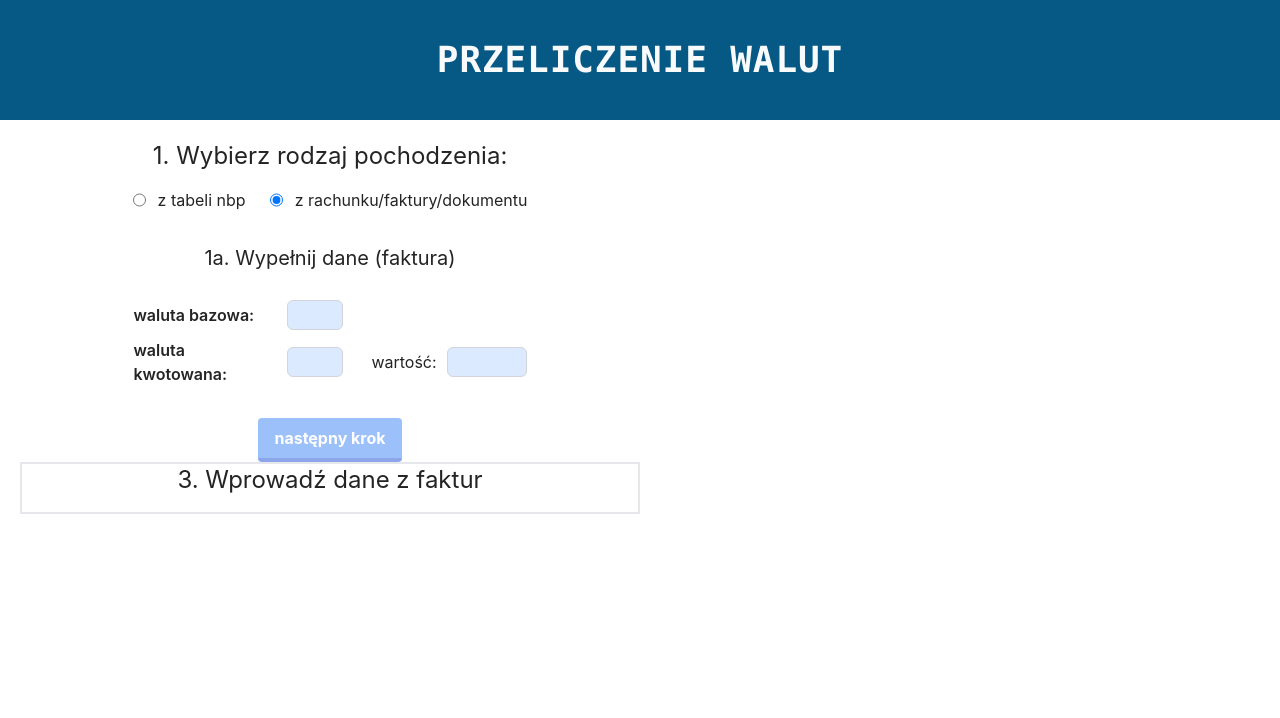
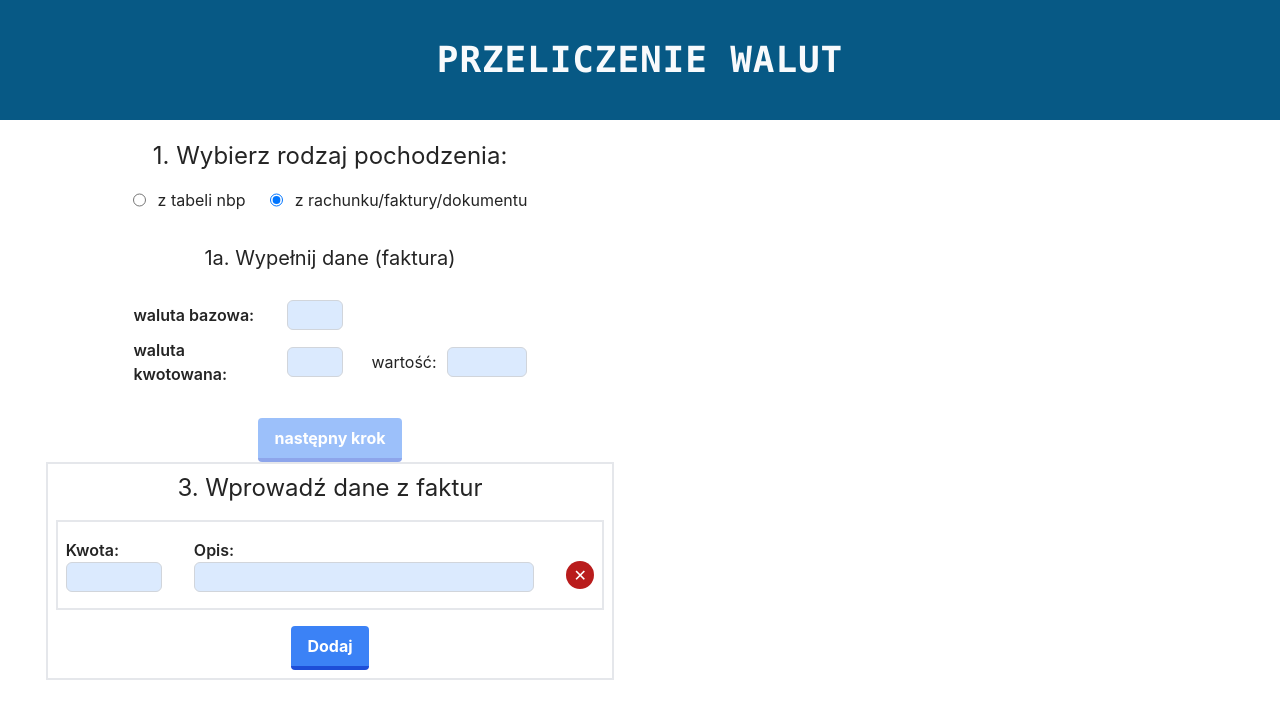
Before and after one commit to MacJ13/currency-conversion, a React (Vite) app: page / in a window 1280 px wide. Shown: the top 718 px of the page. Built offline with nearby package versions, Linux system fonts and the light colour scheme.

Commit message:
Create InvoiceField component
Create and add InvoiceFieldProps type to the component
Add the component to Invoices component

```diff
--- /dev/null
+++ b/src/features/invoices/InvoiceField.tsx
@@ -0,0 +1,67 @@
+import Button from "../../components/button/Button";
+import Flex from "../../components/flex/Flex";
+import Input from "../../components/input/Input";
+import Label from "../../components/label/Label";
+import useFractionInput from "../../hooks/useFractionInput";
+import { InvoiceFieldProps } from "../../utils/types/components";
+
+const InvoiceField = ({ invoice }: InvoiceFieldProps) => {
+  const { inputValue, numberValue, handleNumberChange } = useFractionInput();
+
+  const fieldAmount = "amount" + invoice.id;
+  const fieldDescription = "desc" + invoice.id;
+
+  return (
+    <Flex className="flex relative items-center gap-8 border-2 px-2 py-4">
+      <Flex className="flex flex-col w-24">
+        <Label htmlFor={fieldAmount} className="font-semibold">
+          Kwota:
+        </Label>
+        <Input
+          input={{
+            type: "number",
+            name: fieldAmount,
+            id: fieldAmount,
+            value: inputValue,
+          }}
+          className="font-semibold bg-blue-100 border border-gray-300 text-gray-
+    900 text-sm rounded-md focus:outline-none focus:border-blue-400
+    block w-14 p-1 w-full"
+          onChange={(e) => {
+            handleNumberChange(e.target.value);
+          }}
+        />
+      </Flex>
+      <Flex className="flex-1 flex flex-col">
+        <Label htmlFor={fieldDescription} className="font-semibold">
+          Opis:
+        </Label>
+        <Input
+          input={{
+            type: "text",
+            name: fieldDescription,
+            id: fieldDescription,
+            value: invoice.description,
+          }}
+          className="font-semibold bg-blue-100 border border-gray-300 text-gray-
+    900 text-sm rounded-md focus:outline-none focus:border-blue-400
+    block w-14 p-1 w-full"
+          onChange={() => {
+            console.log("change");
+          }}
+        />
+      </Flex>
+      <Button
+        //   absolute top-1 right-1
+        className="flex relative top-2.5 justify-center items-center text-white bg-red-700 font-black rounded-3xl w-7 h-7 "
+        onClick={() => {
+          console.log("delete");
+        }}
+      >
+        &#10005;
+      </Button>
+    </Flex>
+  );
+};
+
+export default InvoiceField;
--- a/src/features/invoices/Invoices.tsx
+++ b/src/features/invoices/Invoices.tsx
@@ -1,11 +1,85 @@
+import { useSelector } from "react-redux";
+import Button from "../../components/button/Button";
+import Flex from "../../components/flex/Flex";
 import Heading from "../../components/heading/Heading";
+import { selectInvoicesField } from "../../redux/invoices/invoicesSlice";
+import InvoiceField from "./InvoiceField";
+// import Input from "../../components/input/Input";
+// import Label from "../../components/label/Label";
 
 const Invoices = () => {
+  const invoices = useSelector(selectInvoicesField);
+
+  const invoiceFields = invoices.map((invoice) => (
+    <InvoiceField key={invoice.id} invoice={invoice} />
+  ));
+
   return (
-    <div className="border-2 ">
+    <div className="border-2 w-11/12 m-auto p-2">
       <Heading type="h2" className="text-2xl semi-bold text-center mb-4">
         3. Wprowadź dane z faktur
       </Heading>
+      <Flex className="flex flex-col gap-4">
+        {/* <Flex className="flex relative items-center gap-8 border-2 px-2 py-4">
+          <Flex className="flex flex-col w-20">
+            <Label htmlFor="invoiceAmount" className="font-semibold">
+              Kwota:
+            </Label>
+            <Input
+              input={{
+                type: "text",
+                name: "invoiceAmount",
+                id: "invoiceAmount",
+                value: "",
+              }}
+              className="font-semibold bg-blue-100 border border-gray-300 text-gray-
+          900 text-sm rounded-md focus:outline-none focus:border-blue-400
+          block w-14 p-1 w-full"
+              onChange={() => {
+                console.log("change");
+              }}
+            />
+          </Flex>
+          <Flex className="flex-1 flex flex-col">
+            <Label htmlFor="invoiceDesc" className="font-semibold">
+              Opis:
+            </Label>
+            <Input
+              input={{
+                type: "text",
+                name: "invoiceDesc",
+                id: "invoiceDesc",
+                value: "",
+              }}
+              className="font-semibold bg-blue-100 border border-gray-300 text-gray-
+          900 text-sm rounded-md focus:outline-none focus:border-blue-400
+          block w-14 p-1 w-full"
+              onChange={() => {
+                console.log("change");
+              }}
+            />
+          </Flex>
+          <Button
+            //   absolute top-1 right-1
+            className="flex relative top-2.5 justify-center items-center text-white bg-red-700 font-black rounded-3xl w-7 h-7 "
+            onClick={() => {
+              console.log("delete");
+            }}
+          >
+            &#10005;
+          </Button>
+        </Flex> */}
+        {invoiceFields}
+
+        <Flex className="flex justify-center">
+          <Button
+            className="bg-blue-500 hover:bg-blue-400 text-white font-bold py-2 px-4 border-b-4 border-blue-700 hover:border-blue-500 rounded  opacity-100 disabled:opacity-50 "
+            onClick={() => console.log("add new invoice")}
+          >
+            Dodaj
+          </Button>
+        </Flex>
+      </Flex>
     </div>
   );
 };
--- a/src/utils/types/components.ts
+++ b/src/utils/types/components.ts
@@ -1,4 +1,5 @@
 import { ReactElement } from "react";
+import { Invoice } from "../../redux/types/invoices";
 
 type ElementProps = {
   children?: React.ReactNode | string;
@@ -41,3 +42,7 @@ export type SplitPaneProps = {
 export type FieldNBPProps = {
   type: string;
 };
+
+export type InvoiceFieldProps = {
+  invoice: Invoice;
+};
```
